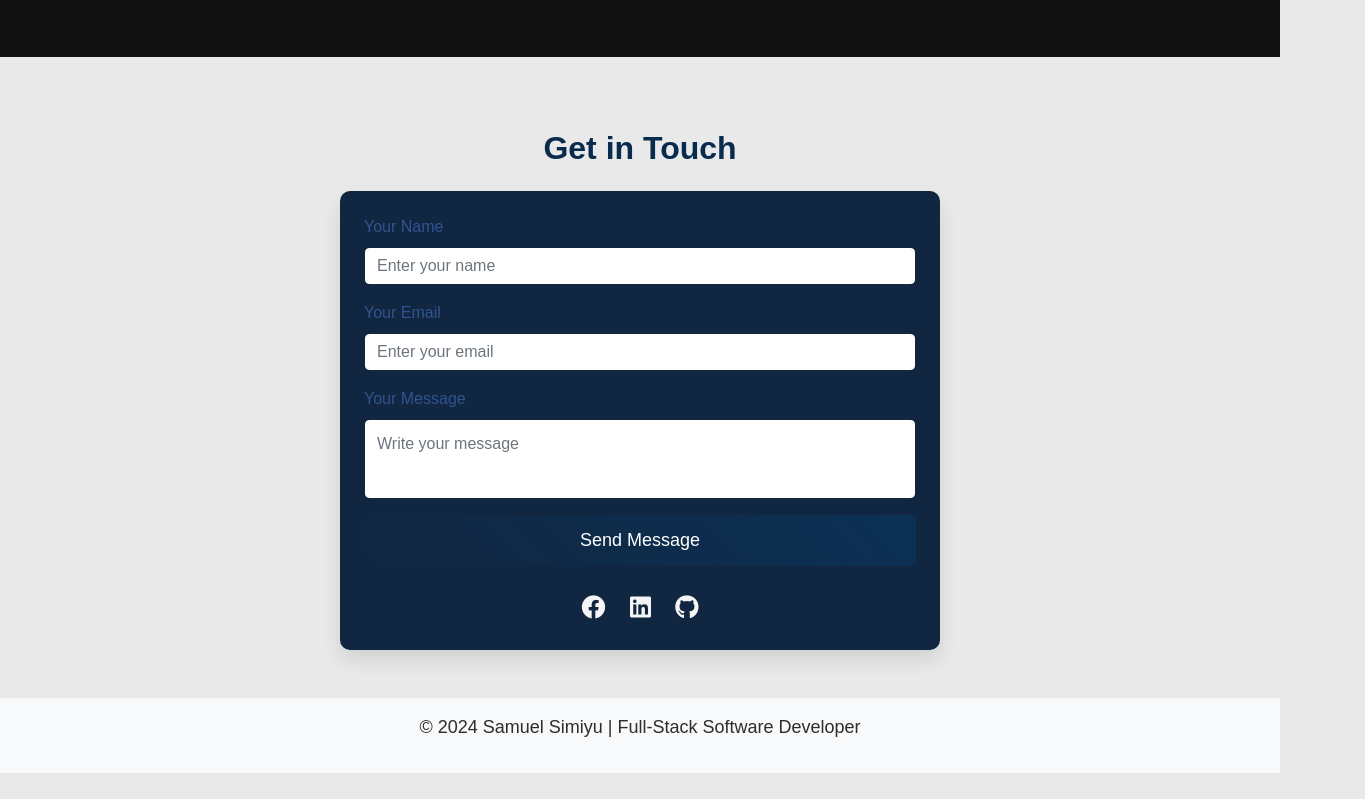
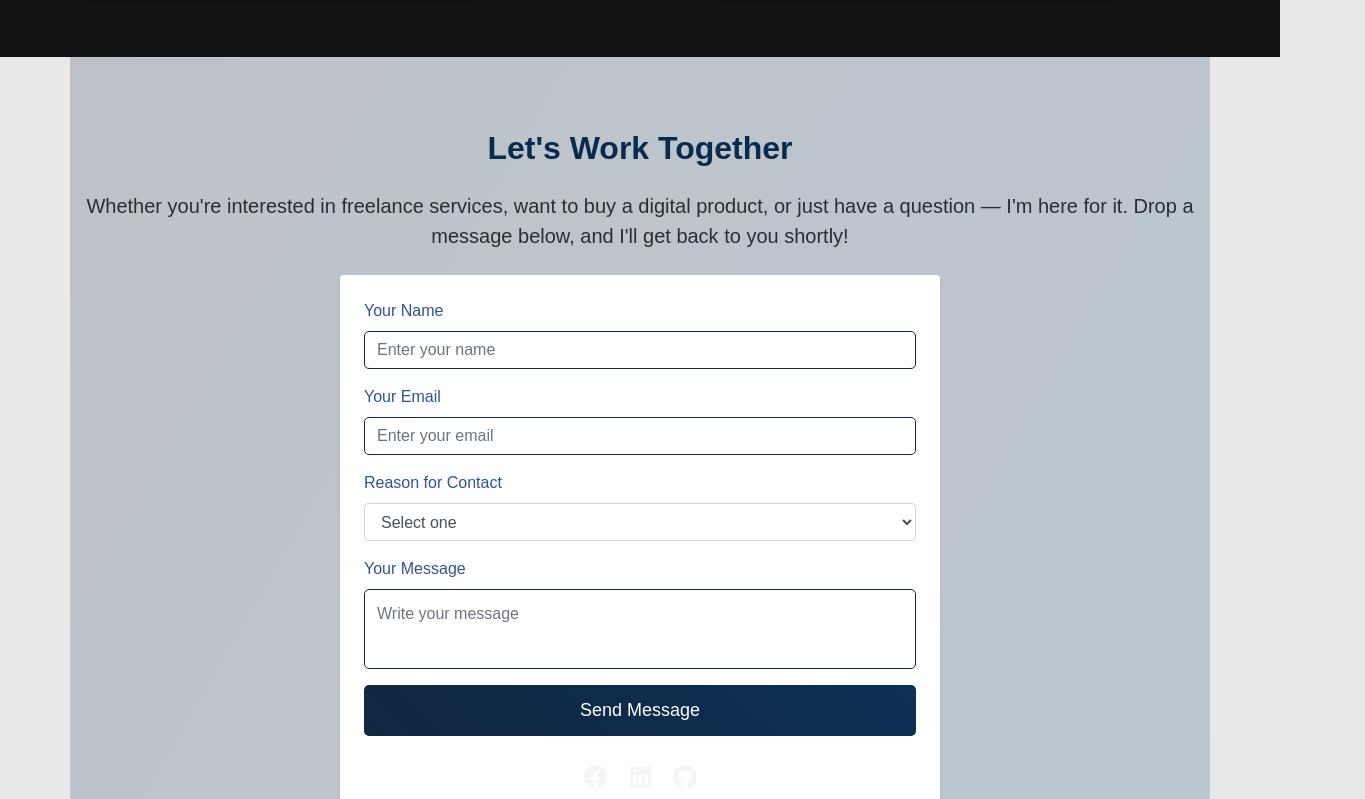
Before and after one commit to simiyu-samuel/Portfolio-latest, a plain HTML site: page index.html in a window 1280 px wide. Shown: the part 4524-5323 px from the top of the page, 1365 px wide, since content can reach past the window. Drawn offline with nearby package versions, Linux system fonts and the light colour scheme; a script that the page names is missing.

Commit message:
Contact section revamp

```diff
--- a/index.html
+++ b/index.html
@@ -593,8 +593,15 @@
       </div>
     </section>
 
-    <section id="contact" class="container py-5">
-      <h2 class="text-center mb-4 mt-4">Get in Touch</h2>
+    <section id="contact" class="container py-5 position-relative">
+      <h2 class="text-center mb-4 mt-4">Let's Work Together</h2>
+
+      <p class="text-center mb-4 lead">
+        Whether you're interested in <strong>freelance services</strong>, want
+        to <strong>buy a digital product</strong>, or just have a question — I'm
+        here for it. Drop a message below, and I'll get back to you shortly!
+      </p>
+
       <div
         id="alert-message"
         class="alert alert-success alert-dismissible fade"
@@ -611,14 +618,15 @@
           <span aria-hidden="true">&times;</span>
         </button>
       </div>
+
+      <!-- Animated Background -->
       <div
         class="particles-background position-absolute w-100 h-100"
         id="particles-js3"
       ></div>
-      <!-- Animated Background -->
       <div class="contact-background d-flex"></div>
 
-      <form id="contact-form" class="p-4">
+      <form id="contact-form" class="p-4 bg-white rounded shadow-sm">
         <div class="form-group mb-3">
           <label for="name" class="form-label">Your Name</label>
           <input
@@ -629,6 +637,7 @@
           />
           <div class="invalid-feedback">Please enter your name.</div>
         </div>
+
         <div class="form-group mb-3">
           <label for="email" class="form-label">Your Email</label>
           <input
@@ -641,6 +650,20 @@
             Please enter a valid email address.
           </div>
         </div>
+
+        <div class="form-group mb-3">
+          <label for="subject" class="form-label">Reason for Contact</label>
+          <select class="form-control" id="subject">
+            <option value="" disabled selected>Select one</option>
+            <option value="freelance">Freelance Project Inquiry</option>
+            <option value="product">Buy a Digital Product</option>
+            <option value="general">General Question</option>
+          </select>
+          <div class="invalid-feedback">
+            Please select a reason for contact.
+          </div>
+        </div>
+
         <div class="form-group mb-3">
           <label for="message" class="form-label">Your Message</label>
           <textarea
@@ -660,21 +683,27 @@
         >
           Send Message
         </button>
+
         <!-- Social Media Links -->
         <div class="text-center mt-4">
           <a
             href="https://www.facebook.com/profile.php?id=100070854736869"
-            class="social-icon"
-            ><i class="fa fa-facebook"></i
-          ></a>
+            class="social-icon mx-2"
+          >
+            <i class="fa fa-facebook"></i>
+          </a>
           <a
             href="https://www.linkedin.com/in/samuel-simiyu-63270a236"
-            class="social-icon"
-            ><i class="fa fa-linkedin"></i
-          ></a>
-          <a href="https://www.github.com/simiyu-samuel" class="social-icon"
-            ><i class="fa fa-github"></i
-          ></a>
+            class="social-icon mx-2"
+          >
+            <i class="fa fa-linkedin"></i>
+          </a>
+          <a
+            href="https://www.github.com/simiyu-samuel"
+            class="social-icon mx-2"
+          >
+            <i class="fa fa-github"></i>
+          </a>
         </div>
       </form>
     </section>
```
